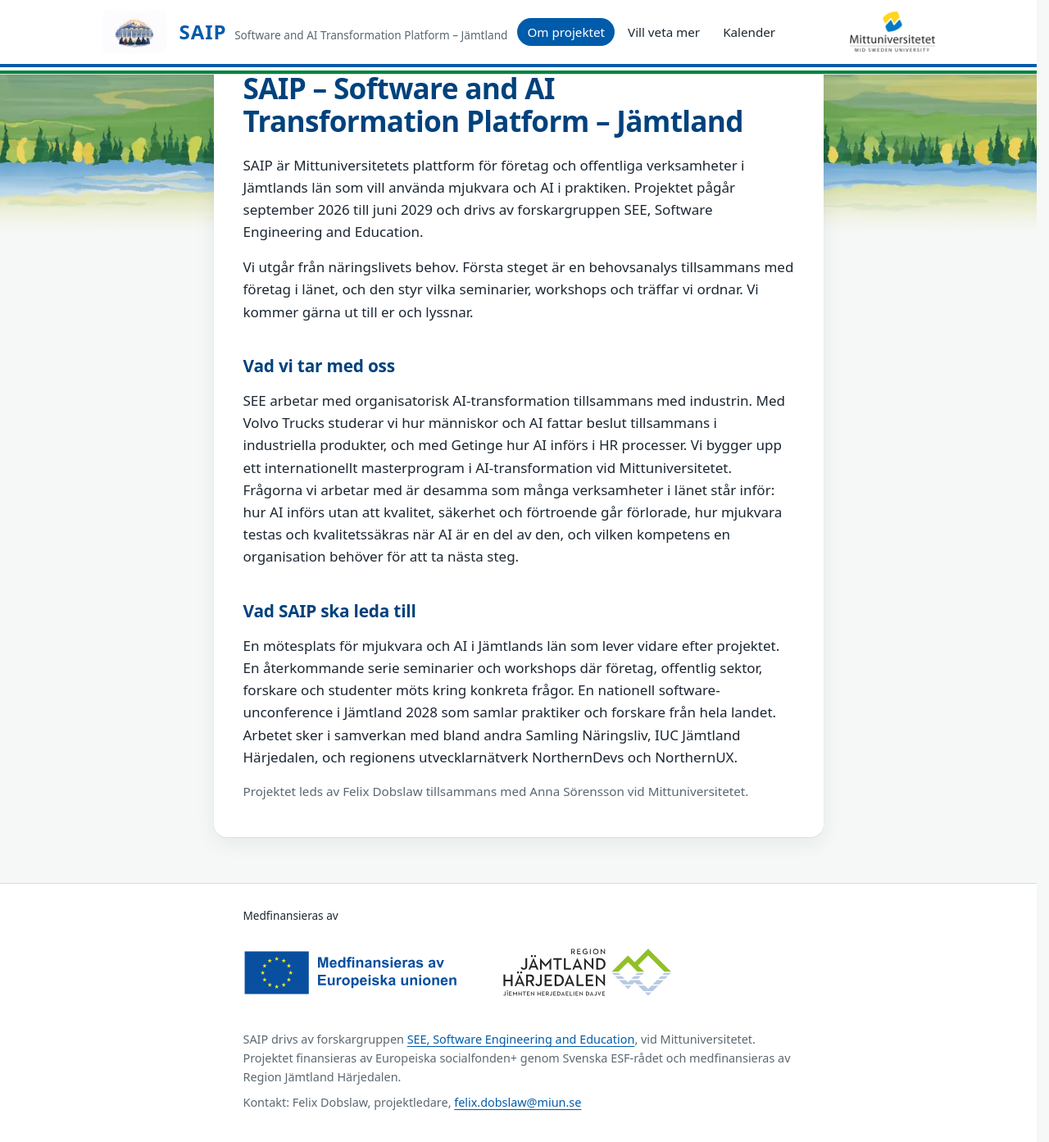
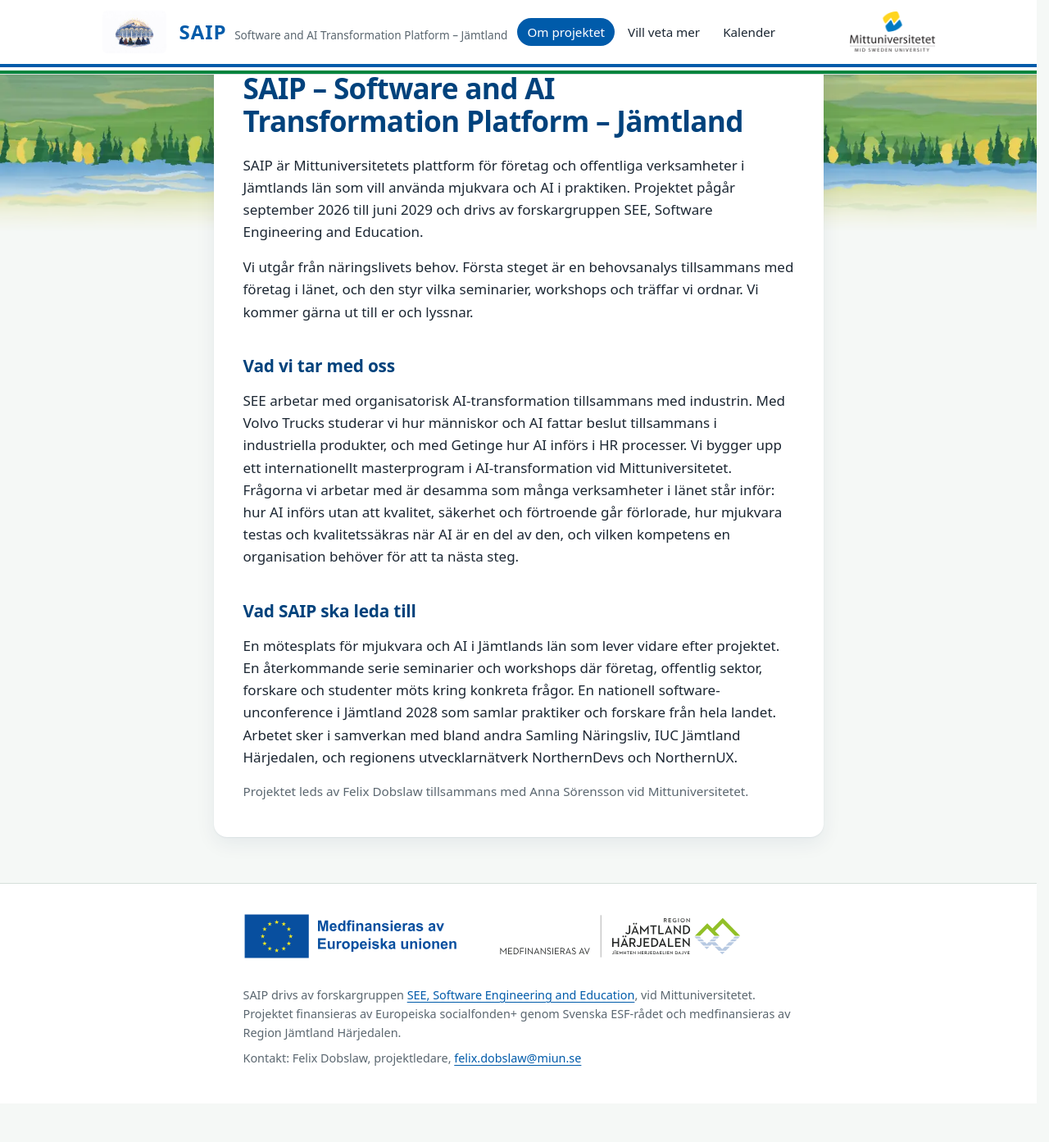
Before and after one commit to seegroup/seegroup.github.io, a Jekyll site: the page built from saip/index.md, in a window 1280 px wide and 1400 px high, scrolled down 191 px. Shown: the top 1393 px of the window at 82% size. Built offline with Jekyll 4.4.1, drawn with Linux system fonts in a browser that asks for light colours; after the commit the page ends 1537 px from its top, so only the background shows below that.

Commit message:
Use Region Jämtland Härjedalen's official "Medfinansieras av" logo on the SAIP pages
The footer showed the Region's plain logo under a label we had typed ourselves. The Region's terms for project support require their own logo version with the add-on text "Medfinansieras av", downloaded from their media bank. That file is now in the footer, the typed label is gone, and the mark is larger than the EU one as the terms require.

Claude-Session: https://claude.ai/code/session_01EpZn1hpQE6sFnkjKG7DjqC

```diff
--- a/_layouts/saip.html
+++ b/_layouts/saip.html
@@ -173,8 +173,8 @@
     .funder { display: flex; align-items: center; gap: 0.75rem; }
     .funder img { display: block; height: auto; }
     .funder-eu img { width: 260px; max-width: 100%; }
-    .funder-rjh img { width: 240px; max-width: 100%; }
-    .site-footer p.funder-label { font-size: 0.85rem; color: var(--text); margin: 0 0 0.75rem; }
+    /* Regionens logotyp ska vara minst lika stor som övriga finansiärers (RJH:s allmänna villkor, avsnitt 3). */
+    .funder-rjh img { width: 320px; max-width: 100%; }
     .site-footer p { margin: 0 0 0.5rem; }
     @media (max-width: 760px) {
       main { padding: 6rem 0 2.5rem; }
@@ -223,13 +223,12 @@
 
   <footer class="site-footer">
     <div class="wrap">
-      <p class="funder-label">Medfinansieras av</p>
       <div class="funders">
         <div class="funder funder-eu">
           <img src="{{ '/assets/images/eu-medfinansieras.svg' | relative_url }}" alt="Europeiska unionens flagga med texten Medfinansieras av Europeiska unionen" />
         </div>
         <div class="funder funder-rjh">
-          <img src="{{ '/assets/images/region-jamtland-harjedalen.svg' | relative_url }}" alt="Region Jämtland Härjedalens logotyp" />
+          <img src="{{ '/assets/images/region-jh-medfinansieras-av.svg' | relative_url }}" alt="Medfinansieras av Region Jämtland Härjedalen" />
         </div>
       </div>
       <p>SAIP drivs av forskargruppen <a href="{{ '/' | relative_url }}">SEE, Software Engineering and Education</a>, vid Mittuniversitetet. Projektet finansieras av Europeiska socialfonden+ genom Svenska ESF-rådet och medfinansieras av Region Jämtland Härjedalen.</p>
```
Also changed, not shown: assets/images/region-jh-medfinansieras-av.svg (added).
